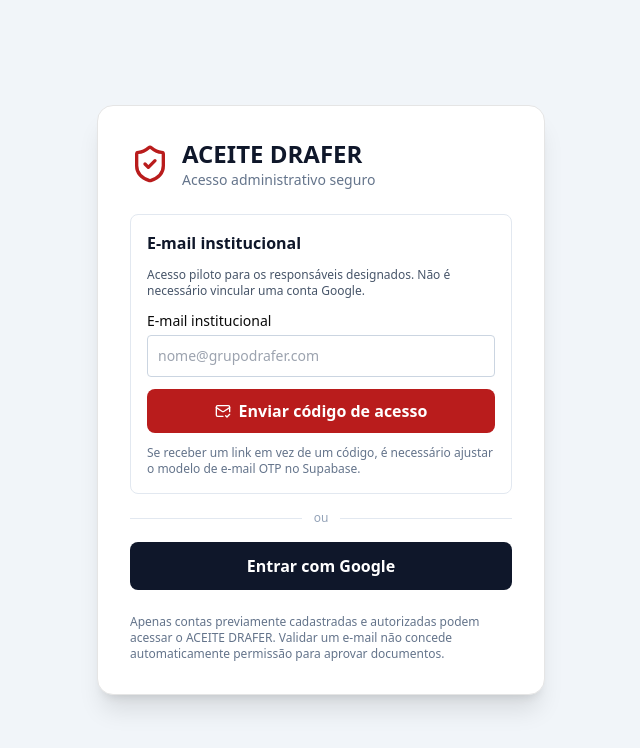
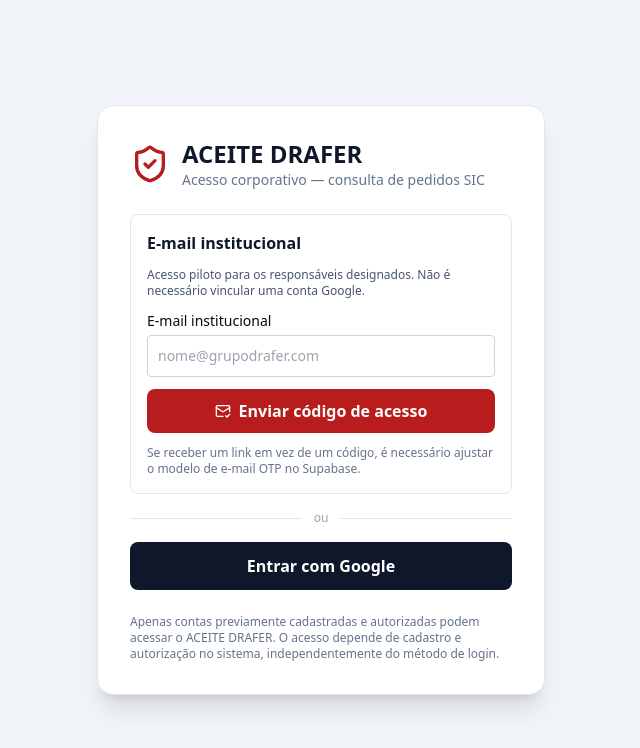
Before and after one commit to tigrupodrafer-app/ACEITE, a React (Vite) app: page /Login in a window 1280 px wide. Shown: the top 748 px of the page, without its empty margins (319-959 px from the left). Built offline with nearby package versions, Linux system fonts and the light colour scheme; no server answers.

Commit message:
chore: alinhar tela de login ao fluxo direto de consulta de pedidos

```diff
--- a/src/pages/Login.jsx
+++ b/src/pages/Login.jsx
@@ -110,7 +110,7 @@ export default function Login() {
           <ShieldCheck className="text-red-700 h-10 w-10" />
           <div>
             <h1 className="text-2xl font-bold text-slate-900">ACEITE DRAFER</h1>
-            <p className="text-sm text-slate-500">Acesso administrativo seguro</p>
+            <p className="text-sm text-slate-500">Acesso corporativo — consulta de pedidos SIC</p>
           </div>
         </div>
         {!supabase && (
@@ -183,7 +183,7 @@ export default function Login() {
         </div>
         <p className="text-xs text-slate-500 mt-6">
           Apenas contas previamente cadastradas e autorizadas podem acessar o ACEITE DRAFER.
-          Validar um e-mail não concede automaticamente permissão para aprovar documentos.
+          O acesso depende de cadastro e autorização no sistema, independentemente do método de login.
         </p>
       </section>
     </main>
```
